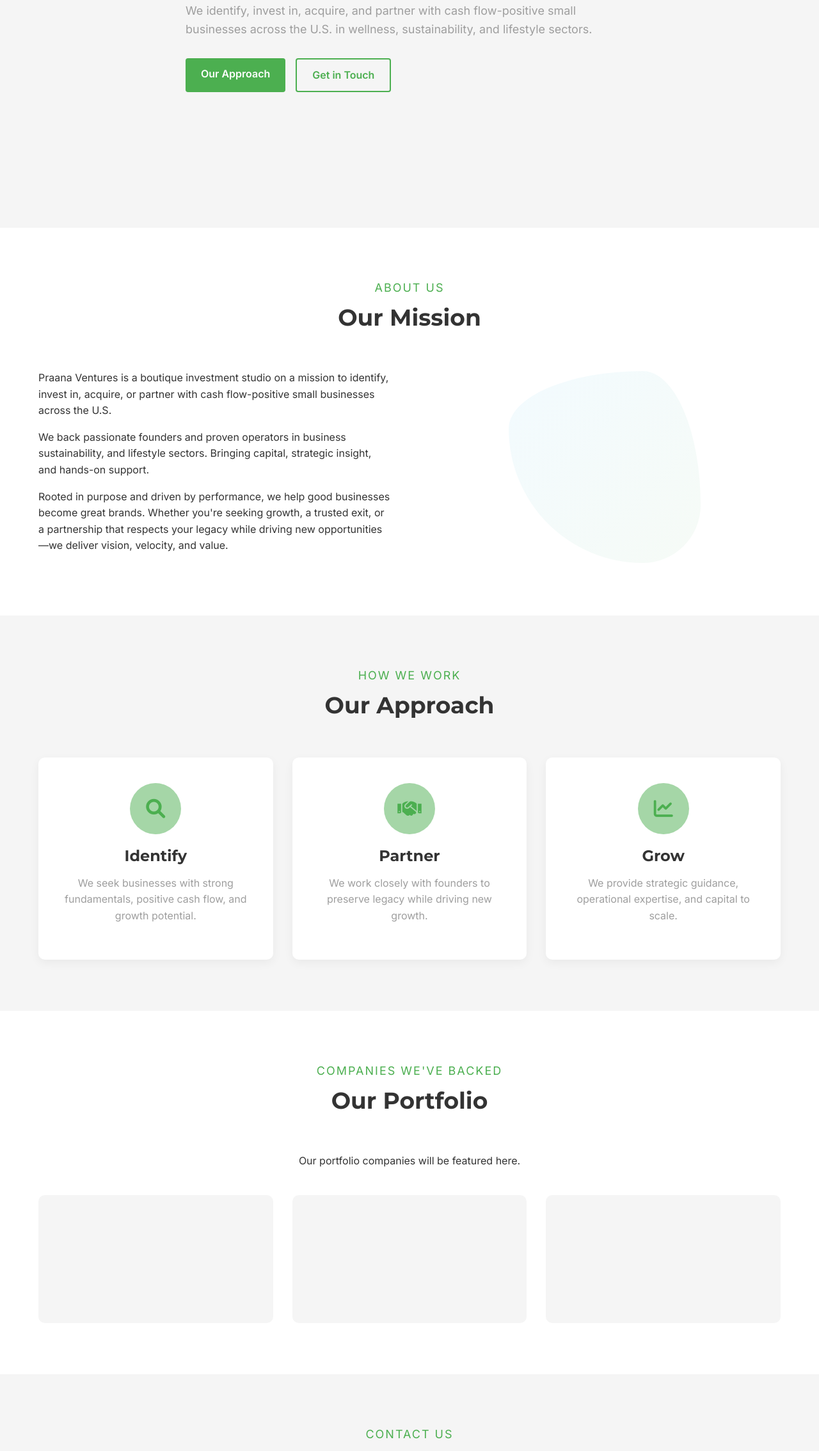
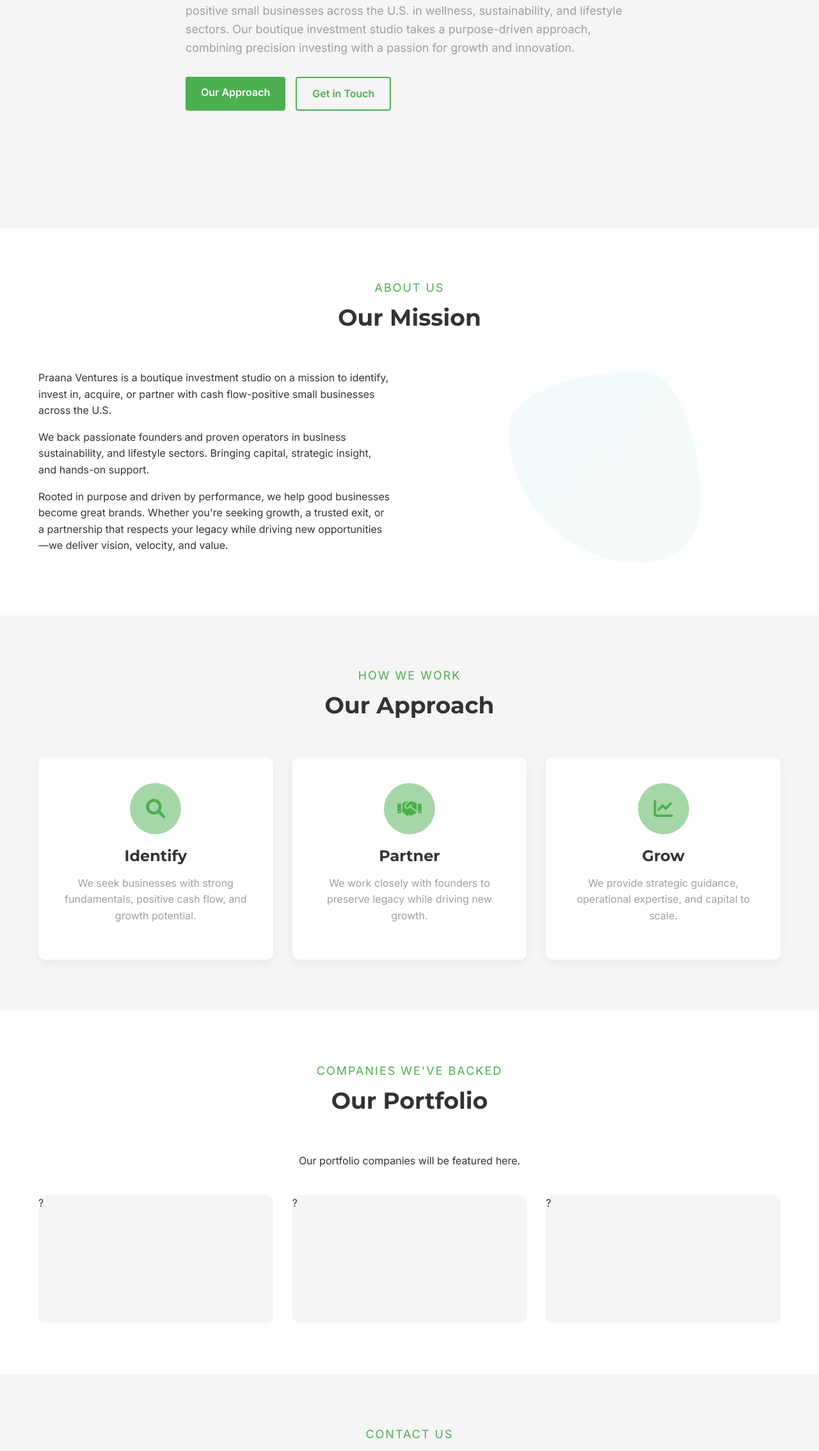
Before and after one commit to praanaventures/praana-ventures, a plain HTML site: page index.html in a window 1280 px wide. Shown: the part 444-2712 px from the top of the page at 64% size. Drawn offline with Linux system fonts and the light colour scheme.

Commit message:
Update index.html

```diff
--- a/index.html
+++ b/index.html
@@ -62,7 +62,8 @@
                 <div class="hero-text reveal-element">
                     <span class="hero-tagline">Boutique Investment Studio</span>
                     <h1 class="hero-title">Investing with Precision, <span class="highlight">Growing with Purpose,</span> Innovating for Impact</h1>
-                    <p class="hero-description">We identify, invest in, acquire, and partner with cash flow-positive small businesses across the U.S. in wellness, sustainability, and lifestyle sectors.</p>
+                    <p class="hero-description">At Praana Ventures, we identify, invest in, acquire, and partner with cash flow-positive small businesses across the U.S. in wellness, sustainability, and lifestyle sectors. Our boutique investment studio takes a purpose-driven approach, combining precision investing with a passion for growth and innovation.
+</p>
                     <div class="hero-buttons">
                         <a href="#approach" class="btn btn-primary">Our Approach</a>
                         <a href="#contact" class="btn btn-secondary">Get in Touch</a>
@@ -137,9 +138,9 @@
             <div class="portfolio-content reveal-element">
                 <p class="portfolio-description">Our portfolio companies will be featured here.</p>
                 <div class="portfolio-placeholder">
-                    <div class="portfolio-placeholder-item"></div>
-                    <div class="portfolio-placeholder-item"></div>
-                    <div class="portfolio-placeholder-item"></div>
+                    <div class="portfolio-placeholder-item">?</div>
+                    <div class="portfolio-placeholder-item">?</div>
+                    <div class="portfolio-placeholder-item">?</div>
                 </div>
             </div>
         </div>
```
